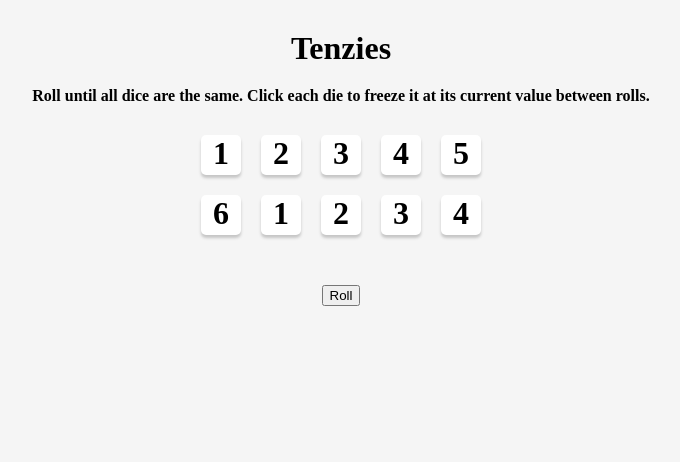
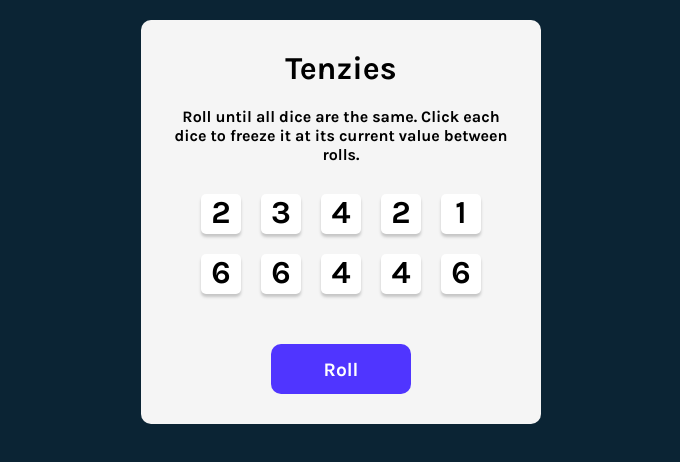
Before and after one commit to LacChe/Web-Crawler-HTTP, a React (Create React App) app: page / in a window 1280 px wide. Shown: the top 462 px of the page, without its empty margins (299-979 px from the left). Built offline with nearby package versions, Linux system fonts and the light colour scheme.

Commit message:
js functionality and screenshot

```diff
--- a/src/components/Dice.js
+++ b/src/components/Dice.js
@@ -1,9 +1,10 @@
 import React from 'react';
 
 export default function Dice(props){
+    const style = props.dice.locked ? "dice locked" : "dice"
     return(
-        <div className="dice">
-            <h1>{props.diceNumber}</h1>
+        <div className={style} onClick={() => props.toggleLock(props.dice.id)}>
+            <h1>{props.dice.num}</h1>
         </div>
     )
 }
--- a/src/components/Game.js
+++ b/src/components/Game.js
@@ -2,17 +2,124 @@ import React from 'react';
 import Dice from './Dice.js'
 
 export default function Game(){
-    const dice = [1,2,3,4,5,6,1,2,3,4]
+    const [diceList, setDiceList] = React.useState(
+        [
+            {
+                id: 0,
+                num: Math.ceil(Math.random() * 6),
+                locked: false
+            },
+            {
+                id: 1,
+                num: Math.ceil(Math.random() * 6),
+                locked: false
+            },
+            {
+                id: 2,
+                num: Math.ceil(Math.random() * 6),
+                locked: false
+            },
+            {
+                id: 3,
+                num: Math.ceil(Math.random() * 6),
+                locked: false
+            },
+            {
+                id: 4,
+                num: Math.ceil(Math.random() * 6),
+                locked: false
+            },
+            {
+                id: 5,
+                num: Math.ceil(Math.random() * 6),
+                locked: false
+            },
+            {
+                id: 6,
+                num: Math.ceil(Math.random() * 6),
+                locked: false
+            },
+            {
+                id: 7,
+                num: Math.ceil(Math.random() * 6),
+                locked: false
+            },
+            {
+                id: 8,
+                num: Math.ceil(Math.random() * 6),
+                locked: false
+            },
+            {
+                id: 9,
+                num: Math.ceil(Math.random() * 6),
+                locked: false
+            }
+        ]
+    )
+
+    const [won, setWon] = React.useState(false);
+
+    function toggleLock(id){
+        setDiceList(oldDice => {
+                let arr = oldDice.map(dice =>
+                {
+                    if(dice.id !== id){
+                        return dice;
+                    } else {
+                        return {
+                            ...dice,
+                            locked: !dice.locked
+                        }
+                    }
+                })
+                checkWin(arr);
+                return arr;
+            }
+        )
+    }
+
+    function roll(){
+        setDiceList(oldDice => oldDice.map(dice =>
+            {
+                if(won){
+                    setWon(() => false)
+                    return {
+                        ...dice,
+                        locked: false,
+                        num: Math.ceil(Math.random() * 6)
+                    }
+                } else if(dice.locked){
+                    return dice;
+                } else {
+                    return {
+                        ...dice,
+                        num: Math.ceil(Math.random() * 6)
+                    }
+                }
+            })
+        )
+    }
+
+    function checkWin(arr){
+        const firstVal = arr[0].num
+        for(let i = 0; i < arr.length; i++){
+            if(!arr[i].locked || arr[i].num !== firstVal){
+                setWon(() => false)
+                return
+            }
+        }
+        setWon(() => true)
+    }
 
     return(
         <div>
-            <div className="die roll1">
-                {dice.slice(0, dice.length/2).map(num => <Dice diceNumber={num}/>)}
+            <div className="dice-box roll1">
+                {diceList.slice(0, diceList.length/2).map(item => <Dice key={item.id} dice={item} toggleLock={toggleLock}/>)}
             </div>
-            <div className="die roll2">
-                {dice.slice(dice.length/2).map(num => <Dice diceNumber={num}/>)}
+            <div className="dice-box roll2">
+                {diceList.slice(diceList.length/2).map(item => <Dice key={item.id} dice={item} toggleLock={toggleLock}/>)}
             </div>
-            <button>Roll</button>
+            <button onClick={roll}>{won ? "Reset Game" : "Roll"}</button>
         </div>
     )
 }
--- a/src/components/Text.js
+++ b/src/components/Text.js
@@ -5,7 +5,7 @@ export default function App(){
         <div>
             <h1 className="title">Tenzies</h1>
             <h4 className="description">
-                Roll until all dice are the same. Click each die to freeze it at its current value between rolls.
+                Roll until all dice are the same. Click each dice to freeze it at its current value between rolls.
             </h4>
         </div>
     )
--- a/src/index.css
+++ b/src/index.css
@@ -3,8 +3,18 @@
   margin: 0;
 }
 
+html {
+  background-color: #0B2434;
+  padding: 20px;
+}
+
 body {
   background-color: #F5F5F5;
+  margin-left: auto;
+  margin-right: auto;
+  max-width: 400px;
+  border-radius: 10px;
+  font-family: karla, sans-serif;
 }
 
 .app {
@@ -20,7 +30,7 @@ body {
   margin-bottom: 20px;
 }
 
-.die {
+.dice-box {
   display: flex;
   justify-content: center;
 }
@@ -34,6 +44,32 @@ body {
   margin: 10px;
 }
 
+.locked {
+  background-color: #59E391;
+}
+
+.dice:hover {
+  box-shadow: 0px 3px 5px 0px #555555;
+  cursor: pointer;
+}
+
 button {
+  font-family: karla, sans-serif;
   margin-top: 40px;
+  background-color: #5035FF;
+  width: 140px;
+  height: 50px;
+  border-radius: 10px;
+  border: 0px none  white;
+  color: white;
+  font-size: 1.2rem;
 }
+
+button:hover {
+  background-color: #3015dF;
+  cursor: pointer;
+}
+
+button:active {
+  box-shadow: inset 5px 5px 10px -3px rgba(0, 0, 0, 0.7);
+}
```
Also changed, not shown: pics/1.JPG (added), 1 other file (tests, documents, lock files or other folders).
